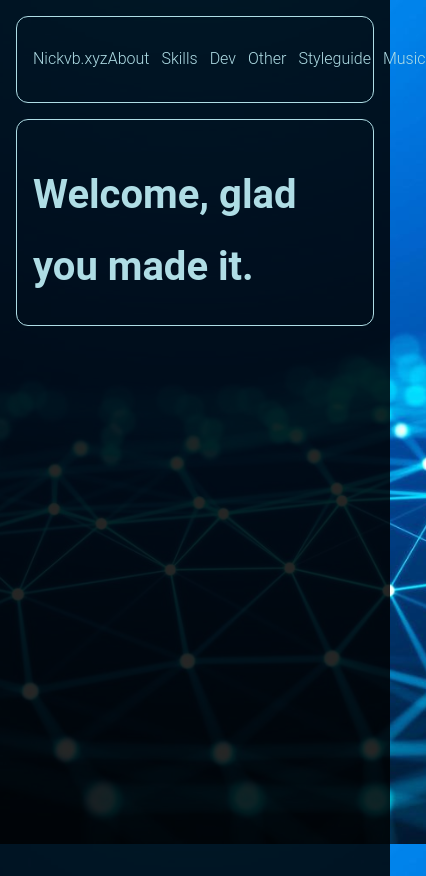
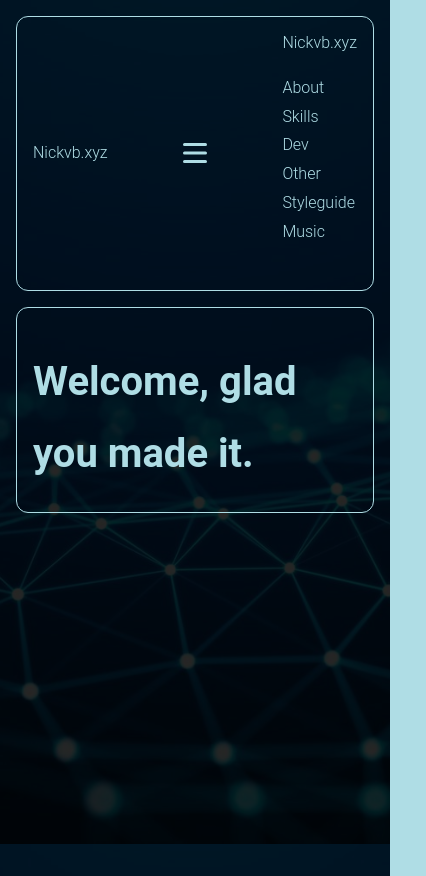
Before and after one commit to nvonbuttlar/portfolio-2025, a React (Vite) app: page / in a window 390 px wide. Shown: the whole page, 426 px wide, since content can reach past the window. Built offline with nearby package versions, Linux system fonts and the light colour scheme.

Commit message:
add toggle for open and close mobile menu icon

```diff
--- a/package.json
+++ b/package.json
@@ -10,6 +10,7 @@
     "preview": "vite preview"
   },
   "dependencies": {
+    "@heroicons/react": "^2.2.0",
     "react": "^18.3.1",
     "react-dom": "^18.3.1",
     "react-router": "^7.1.3"
--- /dev/null
+++ b/src/components/MobileMenu.jsx
@@ -0,0 +1,29 @@
+
+
+export default function MobileMenu() {
+  return (
+    <div className="mobile-menu">
+      <div>Nickvb.xyz</div>
+      <ul className="mobile-menu__nav-list">
+        <li>
+          <a href="/about">About</a>
+        </li>
+        <li>
+          <a href="/skills">Skills</a>
+        </li>
+        <li>
+          <a href="/development">Dev</a>
+        </li>
+        <li>
+          <a href="/other">Other</a>
+        </li>
+        <li>
+          <a href="/styleguide">Styleguide</a>
+        </li>
+        <li>
+          <a href="/music">Music</a>
+        </li>
+      </ul>
+    </div>
+  );
+}
--- a/src/components/Navbar.jsx
+++ b/src/components/Navbar.jsx
@@ -1,7 +1,23 @@
+import { Bars3Icon } from '@heroicons/react/16/solid'
+import { XMarkIcon } from '@heroicons/react/16/solid'
+import { useState } from 'react'
+import MobileMenu from './MobileMenu';
+
 export default function Navbar() {
+  const [showMobileMenu, setShowMobileMenu] = useState(false);
+
+  const toggleMenu = () => {
+    setShowMobileMenu(!showMobileMenu);
+    console.log("show mobile menu: ", showMobileMenu);
+  }
+
   return (
     <nav className="nav">
       <a href="/" className="logo">Nickvb.xyz</a>
+      {showMobileMenu ?
+        <XMarkIcon className="nav__mobile-icon" onClick={() => toggleMenu()} /> :
+        <Bars3Icon className="nav__mobile-icon" onClick={() => toggleMenu()} />
+      }
       <ul className="nav__list">
         <li>
           <a href="/about">About</a>
@@ -12,12 +28,6 @@ export default function Navbar() {
         <li>
           <a href="/development">Dev</a>
         </li>
-        {/* <li>
-          <a href="/education">Education</a>
-        </li> */}
-        {/* <li>
-          <a href="/music">Music</a>
-        </li> */}
         <li>
           <a href="/other">Other</a>
         </li>
@@ -28,6 +38,7 @@ export default function Navbar() {
           <a href="/music">Music</a>
         </li>
       </ul>
+      <MobileMenu />
     </nav>
   );
 }
--- a/src/scss/_global.scss
+++ b/src/scss/_global.scss
@@ -21,7 +21,7 @@ body {
 #root {
   margin: 0 auto;
   padding: 16px;
-  height: 100vh;
+  min-height: 100vh;
 
   @include respond-to(large) {
     padding: 40px;
@@ -61,8 +61,22 @@ ul {
   }
 
   &__list {
-    display: flex;
-    gap: 12px;
+    display: none;
+
+    @include respond-to(large) {
+      display: flex;
+      gap: 12px;
+    }
+  }
+
+  &__mobile-icon {
+    cursor: pointer;
+    display: block;
+    max-width: 32px;
+
+    @include respond-to(large) {
+      display: none;
+    }
   }
 }
 
--- a/src/scss/_utilities.scss
+++ b/src/scss/_utilities.scss
@@ -1 +1,5 @@
 $border-radius: 12px;
+
+.hide {
+  display: none;
+}
```
Also changed, not shown: 1 other file (tests, documents, lock files or other folders).
